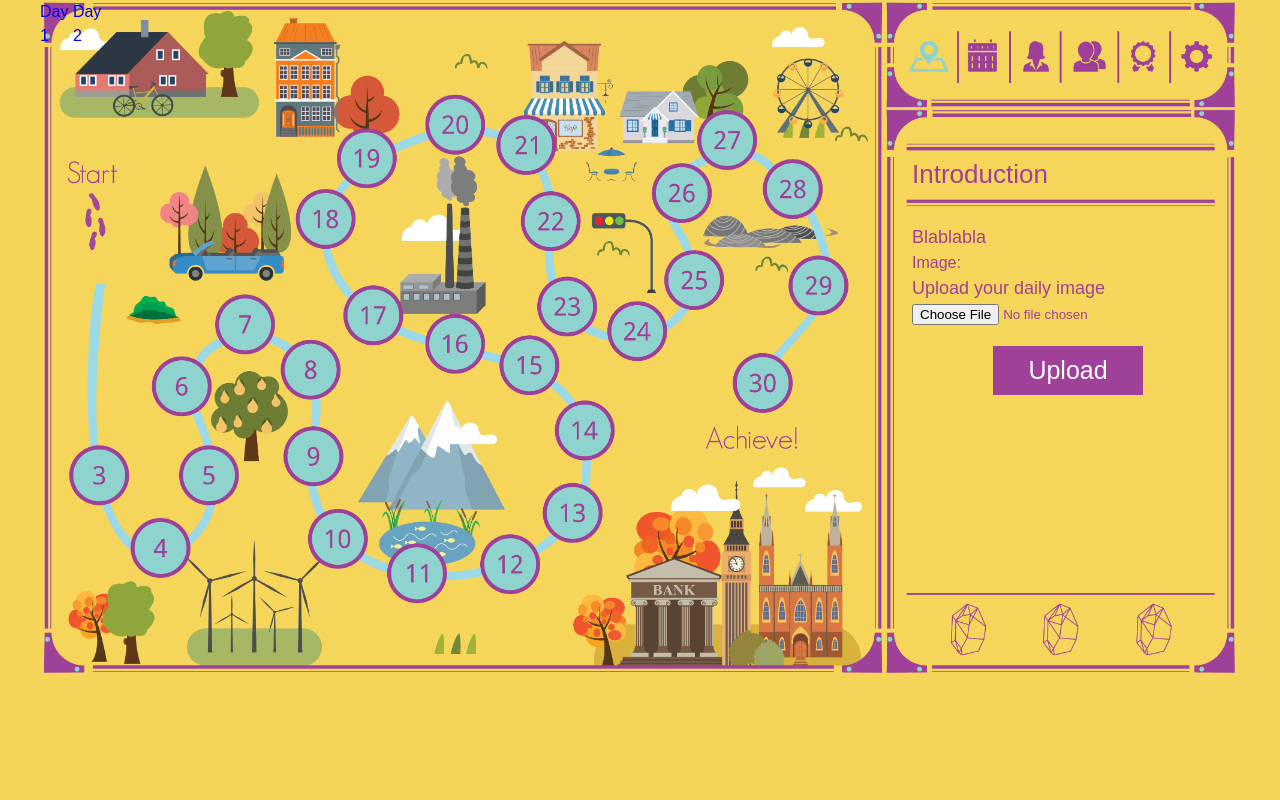
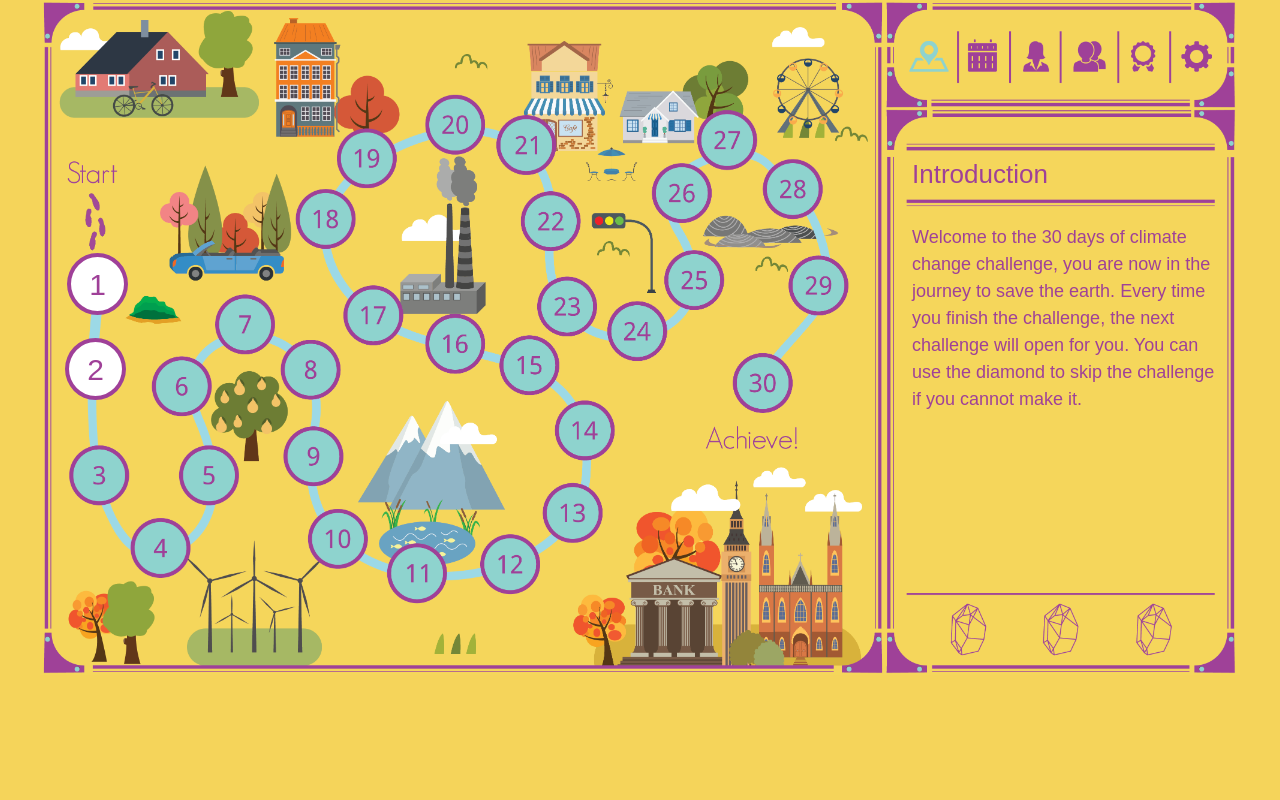
Before and after one commit to HelloTakako/girlsintech-hackathon, a Flask app: page /map in a window 1280 px wide. Run offline with Flask 2, Linux system fonts and the light colour scheme; some web fonts are replaced.

Commit message:
upload project

```diff
--- a/app.py
+++ b/app.py
@@ -52,9 +52,10 @@
 
 @app.route('/map')
 def map():
+
     return render_template('map.html',challenge =   {
     "Title": "Introduction",
-    "Content": "Blablabla"
+    "Content": "Welcome to the 30 days of climate change challenge, you are now in the journey to save the earth. Every time you finish the challenge, the next challenge will open for you. You can use the diamond to skip the challenge if you cannot make it."
   })
 
 
@@ -75,7 +76,7 @@
     return render_template('login.html', form=form)
 
 
-@app.route('/day/<int:day>')
+@app.route('/day/<int:day>/<string:picture>')
 def challenges(day, picture = None):
     with open('data/challenges.json') as file:
         challenges = json.load(file)
@@ -119,8 +120,8 @@
         if file and allowed_file(file.filename):
             filename = secure_filename(file.filename)
             file.save(os.path.join(app.config['UPLOAD_FOLDER'], filename))
-            return redirect(url_for('map',challenge = challenge_id,
-                                    picture=filename))
+
+            return redirect('day/{}/{}'.format(challenge_id,filename))
 
 
 
--- a/templates/map.html
+++ b/templates/map.html
@@ -21,8 +21,8 @@
         <div class="map_overview">
 
             <ul id="challenges">
-                <li><a href="../day/1">Day<br>1</a></li>
-                <li><a href="../day/2">Day<br>2</a></li>
+                <li id="d1"><a href="../day/1">1</a></li>
+                <li id="d2"><a href="../day/2">2</a></li>
                 <!-- <li><a href="#">Day<br>3</a></li>
                 <li><a href="#">Day<br>4</a></li>
                 <li><a href="#">Day<br>5</a></li>
@@ -56,15 +56,24 @@
         <div class="description">
             <h3>{{ challenge['Title'] }}</h3>
             <p>{{ challenge['Content'] }}</p>
+            {% if challenge['Media'] %}
+
+
+                <iframe src="https://www.youtube.com/watch?v=S7jpMG5DS4Q">
+                </iframe>
+            {% endif %}
+
             <form action="../uploads/{{ challenge['id'] }}" method="POST" enctype="multipart/form-data">
-                <label for="image">Image:</label>
                 {% if picture %}
                     <img alt="picture of the day" src=".data/{{ picture }}">
                 {% else %}
-                    <p>Upload your daily image</p>
+                    {% if challenge['id'] %}
+                        <p>Upload your daily image</p>
+                        <input type="file" name="file"><br/>
+                        <input type="submit" name="upload" value="Upload"/>
+                    {% endif %}
                 {% endif %}
-                <input type="file" name="file"><br/>
-                <input type="submit" name="upload" value="Upload"/>
+
             </form>
         </div>
 
```
Also changed, not shown: data/challenges.json (+22 -8 lines).
